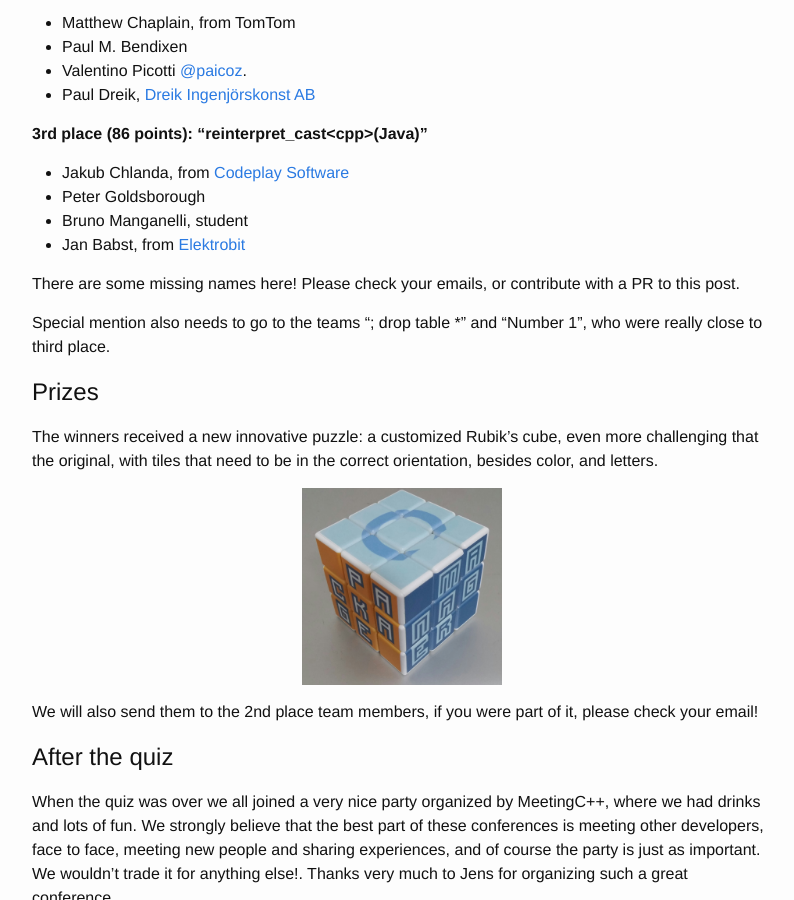
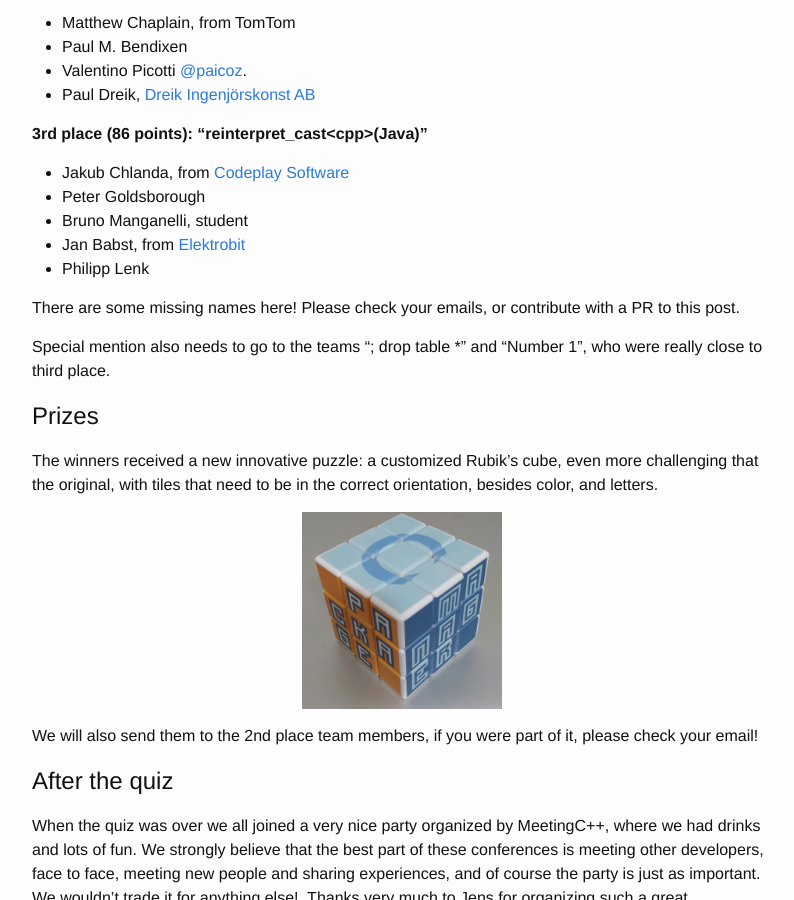
Before and after one commit to conan-io/conan-io.github.io, a Jekyll site: the page built from _posts/2016-11-25-MeetingC++-Quiz.markdown, in a window 1280 px wide and 900 px high, scrolled down 2691 px. Shown: the whole window, without its empty margins (238-1032 px from the left). Built offline with Jekyll 4.4.1, drawn with Linux system fonts in a browser that asks for light colours; comment, search, counter and statistics services are not loaded.

Commit message:
Update 2016-11-25-MeetingC++-Quiz.markdown

```diff
--- a/_posts/2016-11-25-MeetingC++-Quiz.markdown
+++ b/_posts/2016-11-25-MeetingC++-Quiz.markdown
@@ -68,6 +68,7 @@ These are the teams that achieved glory, the MeetingC++2016 Quiz hall of fame:
 - Peter Goldsborough
 - Bruno Manganelli,  student
 - Jan Babst, from [Elektrobit](https://www.elektrobit.com)
+- Philipp Lenk
 
 
 There are some missing names here! Please check your emails, or contribute with a PR to this post.
```
